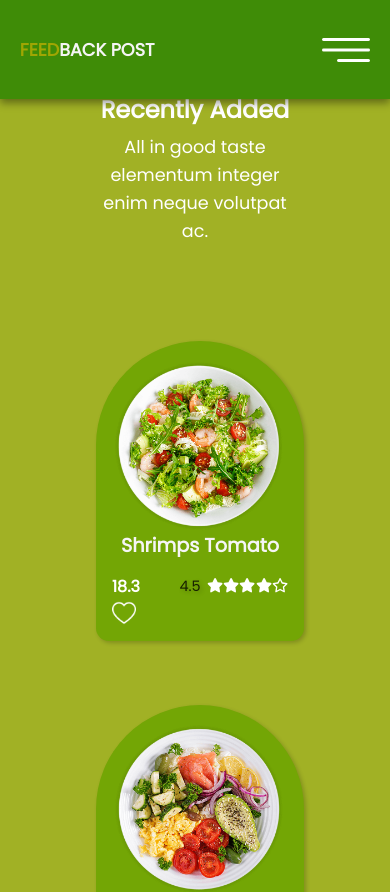
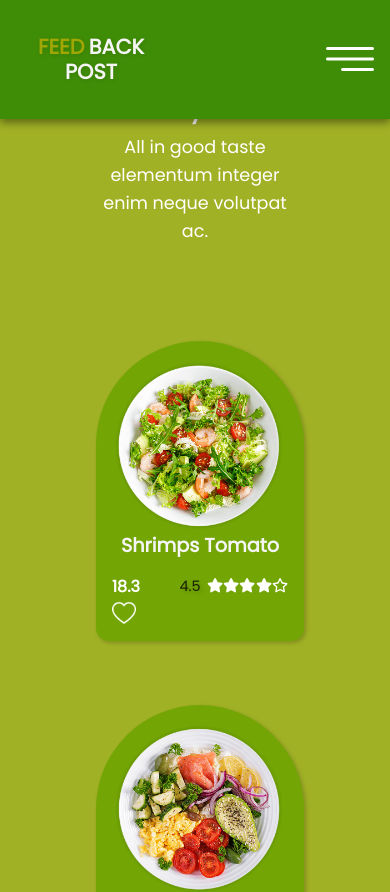
Before and after one commit to techbywes/Feed-Back-resturant, a React (Create React App) app: page /Recently in a window 390 px wide. Shown: the top 892 px of the page. Built offline with nearby package versions, Linux system fonts and the light colour scheme.

Commit message:
updated the logo text to refresh on click

```diff
--- a/src/App.css
+++ b/src/App.css
@@ -112,7 +112,13 @@ a.active {
 .food_text {
   color: #a0a603;
   font-weight: 600;
-  font-size: 1.5rem;
+  font-size: 1.3rem;
+  text-shadow: rgba(0, 0, 0, 0.708);
+}
+
+.back__text {
+  font-weight: 600;
+  font-size: 1.3rem;
   text-shadow: rgba(0, 0, 0, 0.708);
 }
 
@@ -1715,7 +1721,7 @@ textarea {
 }
 /* RESTURANT PAGE STYLING ENDS FROM HERE */
 
-.mobile_nav{
+.mobile_nav {
   display: none;
 }
 
@@ -1734,44 +1740,53 @@ textarea {
     text-align: center;
   }
 
-  .search__result__{
-   width: 100%;
-  }
-
-.section_container{
-  max-width: 100rem;
-}
-
-  .title_text{
+  .profile_general_div {
+    display: none;
+  }
+
+  .search__result__ {
+    width: 100%;
+  }
+
+  .section_container {
+    max-width: 100rem;
+  }
+
+  .title_text {
     font-size: 3rem;
   }
 
-  .ourbest_meal_title_text{
+  .ourbest_meal_title_text {
     font-size: 1.5rem;
   }
-  nav{
+  nav {
     display: none;
   }
 
-  .bestmeal_para_text{
+  .bestmeal_para_text {
     font-size: 1.1rem;
   }
 
-  .nav_ul{
+  .nav_ul {
     display: none;
   }
 
-  .Nav__mobile{
+  .Nav__mobile {
     display: block;
   }
   .Nav__mobile > li {
     margin: 3.5rem 0;
   }
 
-  .logo_text,
-  .food_text {
+  .logo_text {
     margin-top: 0.6rem;
     font-size: 1.1rem;
+  }
+
+  .back__text {
+    font-weight: 600;
+    font-size: 1.3rem;
+    text-shadow: rgba(0, 0, 0, 0.708);
   }
   .logo_title_open_close__div {
     padding: 1rem;
@@ -1797,7 +1812,7 @@ textarea {
     cursor: pointer;
   }
 
-  .hero_img{
+  .hero_img {
     display: none;
   }
   /* Your CSS styles for mobile phones go here */
@@ -1811,21 +1826,30 @@ textarea {
     text-align: center;
   }
 
-  .nav_ul{
+  .profile_general_div {
     display: none;
   }
 
-  .Nav__mobile{
+  .nav_ul {
+    display: none;
+  }
+
+  .Nav__mobile {
     display: block;
   }
   .Nav__mobile > li {
     margin: 3.5rem 0;
   }
 
-  .logo_text,
-  .food_text {
+  .logo_text {
     margin-top: 0.6rem;
     font-size: 1.1rem;
+  }
+
+  .back__text {
+    font-weight: 600;
+    font-size: 1.3rem;
+    text-shadow: rgba(0, 0, 0, 0.708);
   }
   .logo_title_open_close__div {
     padding: 1rem;
@@ -1850,7 +1874,7 @@ textarea {
     width: 3rem;
     cursor: pointer;
   }
-  .hero_img{
+  .hero_img {
     display: none;
   }
 }
@@ -1862,21 +1886,28 @@ textarea {
     text-align: center;
   }
 
-  .nav_ul{
+  .profile_general_div {
     display: none;
   }
-
-  .Nav__mobile{
+  .nav_ul {
+    display: none;
+  }
+
+  .Nav__mobile {
     display: block;
   }
   .Nav__mobile > li {
     margin: 3.5rem 0;
   }
-
-  .logo_text,
-  .food_text {
+  .logo_text {
     margin-top: 0.6rem;
     font-size: 1.1rem;
+  }
+
+  .back__text {
+    font-weight: 600;
+    font-size: 1.3rem;
+    text-shadow: rgba(0, 0, 0, 0.708);
   }
   .logo_title_open_close__div {
     padding: 1rem;
@@ -1901,7 +1932,7 @@ textarea {
     width: 3rem;
     cursor: pointer;
   }
-  .hero_img{
+  .hero_img {
     display: none;
   }
   /* Your CSS styles for tablets and small laptops go here */
@@ -1914,21 +1945,26 @@ textarea {
     text-align: center;
   }
 
-  .nav_ul{
+  .nav_ul {
     display: none;
   }
 
-  .Nav__mobile{
+  .Nav__mobile {
     display: block;
   }
   .Nav__mobile > li {
     margin: 3.5rem 0;
   }
 
-  .logo_text,
-  .food_text {
+  .logo_text {
     margin-top: 0.6rem;
     font-size: 1.1rem;
+  }
+
+  .back__text {
+    font-weight: 600;
+    font-size: 1.3rem;
+    text-shadow: rgba(0, 0, 0, 0.708);
   }
   .logo_title_open_close__div {
     padding: 1rem;
--- a/src/componenets/Nav.js
+++ b/src/componenets/Nav.js
@@ -1,5 +1,6 @@
 import React, { useState } from "react";
 import { Link, useLocation } from "react-router-dom";
+
 import Profile from "../componenets/Profile";
 import openBtn from "../images/open-btn2.png";
 import closeBtn from "../images/close-btn1.png";
@@ -20,13 +21,20 @@ function Nav() {
     setIsopen(false);
   };
 
+  const handleLogoClick = () => {
+    setIsopen(false);
+  };
+
   return (
     <>
       <nav>
         <div className="logo_title_open_close__div">
           <div className="logo_div">
             <h1 className="logo_text">
-              <span className="food_text">FEED</span>BACK POST
+              <Link to="/" onClick={handleLogoClick}>
+                <span className="food_text">FEED</span>{" "}
+                <span className="back__text">BACK POST</span>
+              </Link>
             </h1>
           </div>
         </div>
@@ -84,9 +92,13 @@ function Nav() {
         <div className="logo_title_open_close__div">
           <div className="logo_div">
             <h1 className="logo_text">
-              <span className="food_text">FEED</span>BACK POST
+              <Link to="/" onClick={handleLogoClick}>
+                <span className="food_text">FEED</span>{" "}
+                <span className="back__text">BACK POST</span>
+              </Link>
             </h1>
           </div>
+
           <div className="open_close__btn_div">
             <img
               className="open__btn"
```
